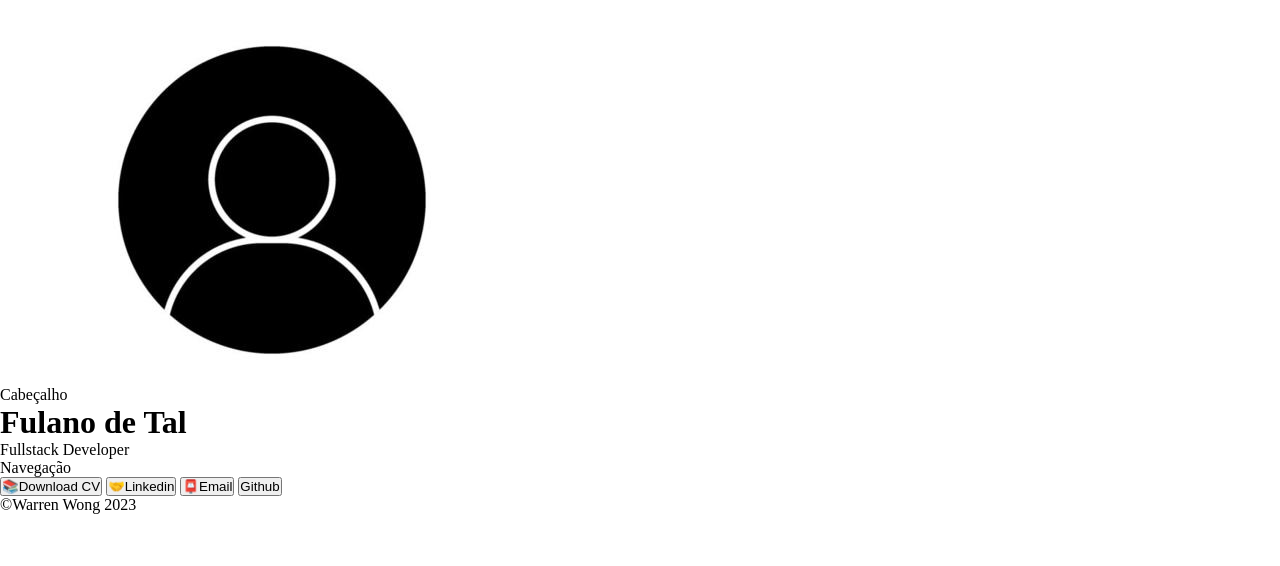
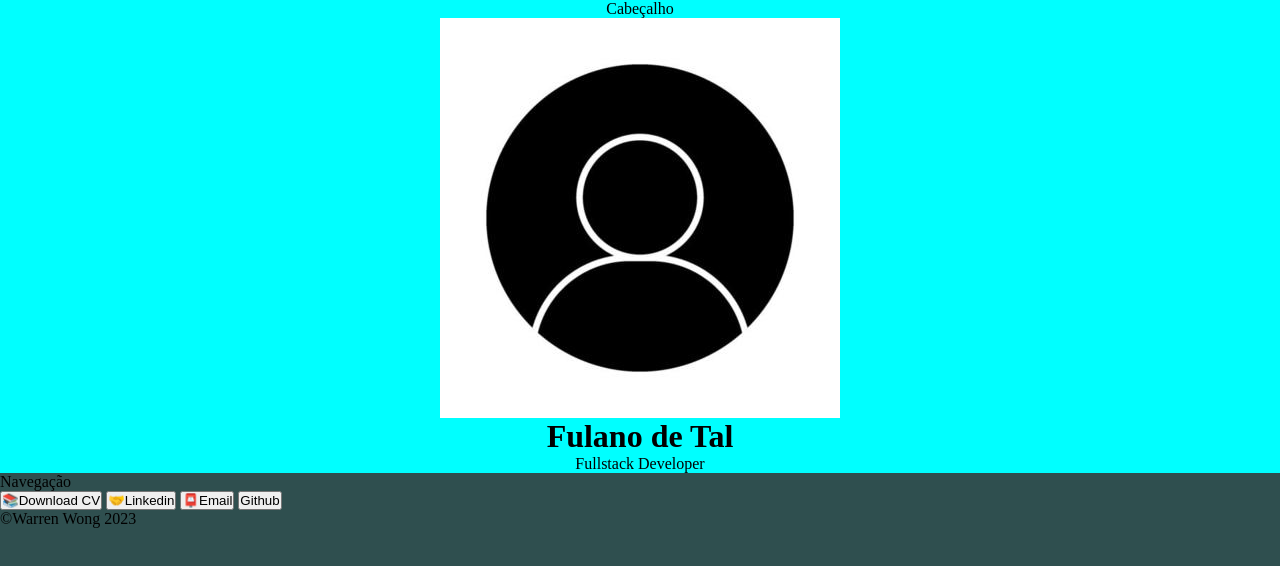
Before and after one commit to alexcheherica/atividade_teste_linktree, a plain HTML site: page index.html in a window 1280 px wide. Drawn offline with Linux system fonts and the light colour scheme.

Commit message:
produção cabecalho

```diff
--- a/index.html
+++ b/index.html
@@ -8,7 +8,7 @@
 </head>
 <body>
 
-    <main>
+    <main id="pagina">
     <header id="cabecalho">Cabeçalho
         <img id="imagem" src="/img/perfil.jpg" alt="imagem logo perfil">
         <h1>Fulano de Tal</h1>
--- a/style.css
+++ b/style.css
@@ -4,15 +4,19 @@
     box-sizing: border-box;
 }
 
-main{
-
-
+#pagina{
+    background-color: darkslategray;
+    height: 100vh;
 }
 
 #cabecalho{
+    background-color: aqua;
 
+    display: grid;
+    grid-template-columns: 1fr;
+    grid-template-rows: auto;
 
-
+    place-items: center;
 
 }
 
```
